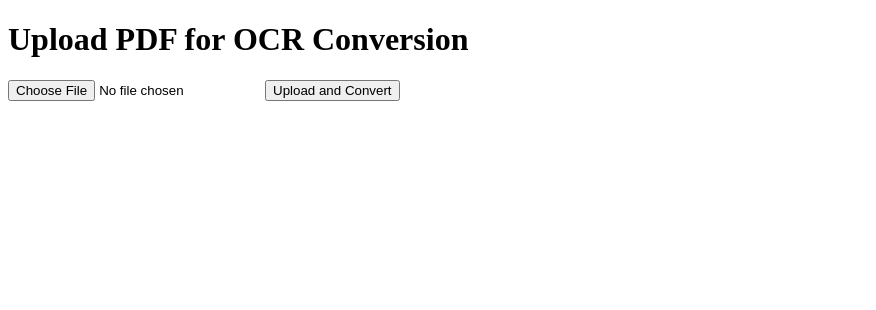
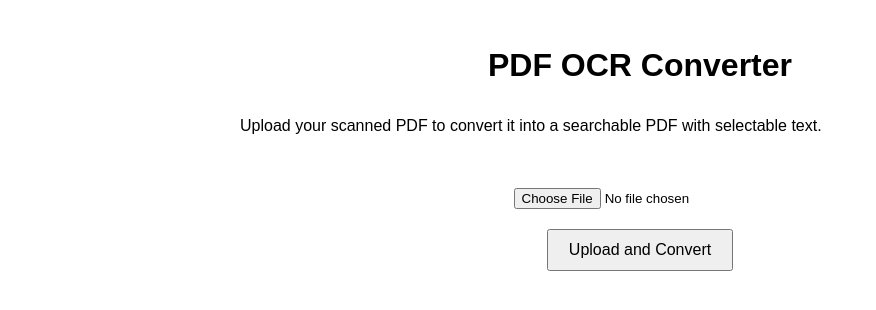
Before and after one commit to Pankaj-Shrestha/selectable-pdf, a FastAPI app: page / in a window 1280 px wide. Shown: the top 310 px of the page, without its empty margins (0-876 px from the left). Run offline with FastAPI, Linux system fonts and the light colour scheme.

Commit message:
Add main application logic and update templates for PDF OCR processing

```diff
--- a/app.py
+++ /dev/null
@@ -1,43 +0,0 @@
-import os
-import tempfile
-from fastapi import FastAPI, File, UploadFile, Request
-from fastapi.responses import FileResponse, HTMLResponse
-from fastapi.templating import Jinja2Templates
-import ocrmypdf
-
-app = FastAPI()
-templates = Jinja2Templates(directory="templates")
-
-@app.get("/", response_class=HTMLResponse)
-async def read_form(request: Request):
-    # Render the HTML form for file upload.
-    return templates.TemplateResponse("index.html", {"request": request})
-
-@app.post("/upload", response_class=FileResponse)
-async def upload_pdf(file: UploadFile = File(...)):
-    # Save the uploaded PDF temporarily.
-    with tempfile.NamedTemporaryFile(delete=False, suffix=".pdf") as input_pdf:
-        content = await file.read()
-        input_pdf.write(content)
-        input_pdf.flush()
-        input_pdf_path = input_pdf.name
-
-    # Define the output file path.
-    output_pdf_path = input_pdf_path + "_ocr.pdf"
-
-    try:
-        # Process the PDF with OCR; this will add a hidden text layer.
-        ocrmypdf.ocr(input_pdf_path, output_pdf_path, deskew=True)
-    except Exception as e:
-        # In a real app, you might want to return an error page or JSON.
-        return {"error": str(e)}
-    finally:
-        # Clean up the input temporary file.
-        os.remove(input_pdf_path)
-
-    # Return the new PDF to the client.
-    return FileResponse(
-        output_pdf_path,
-        media_type="application/pdf",
-        filename="ocr.pdf"
-    )
--- /dev/null
+++ b/main.py
@@ -0,0 +1,65 @@
+import os
+import tempfile
+from fastapi import FastAPI, File, UploadFile, Request, HTTPException
+from fastapi.responses import FileResponse, HTMLResponse
+from fastapi.templating import Jinja2Templates
+from fastapi.staticfiles import StaticFiles
+import ocrmypdf
+
+app = FastAPI()
+
+# Mount the static directory for assets like favicon
+app.mount("/static", StaticFiles(directory="static"), name="static")
+
+# Set up Jinja2 templates
+templates = Jinja2Templates(directory="templates")
+
+@app.get("/", response_class=HTMLResponse)
+async def index(request: Request):
+    """Render the index.html form for uploading PDFs."""
+    return templates.TemplateResponse("index.html", {"request": request})
+
+@app.post("/upload")
+async def upload_pdf(file: UploadFile = File(...)):
+    """
+    Receives a PDF, processes it with OCRmyPDF using Tesseract configured for German,
+    and returns the OCR'd PDF file.
+    """
+    # Create a temporary file to store the uploaded PDF
+    with tempfile.NamedTemporaryFile(delete=False, suffix=".pdf") as temp_input:
+        content = await file.read()
+        temp_input.write(content)
+        temp_input.flush()
+        input_pdf_path = temp_input.name
+
+    # Define output file path (same temporary path with a suffix)
+    output_pdf_path = input_pdf_path + "_ocr.pdf"
+
+    try:
+        # Run OCRmyPDF with desired options:
+        # - 'language="deu"' loads the German language model (for umlauts, etc.)
+        # - 'deskew=True' straightens skewed pages
+        # - 'clean=True' cleans the input image to remove extraneous marks
+        ocrmypdf.ocr(
+            input_pdf_path,
+            output_pdf_path,
+            language="deu",
+            deskew=True,
+            clean=True
+        )
+    except Exception as e:
+        # Ensure cleanup of the temporary input file before raising an error
+        if os.path.exists(input_pdf_path):
+            os.remove(input_pdf_path)
+        raise HTTPException(status_code=500, detail=f"OCR processing failed: {e}")
+    finally:
+        # Remove the temporary input file if it exists
+        if os.path.exists(input_pdf_path):
+            os.remove(input_pdf_path)
+
+    # Return the OCR'd PDF as a file download
+    return FileResponse(
+        output_pdf_path,
+        media_type="application/pdf",
+        filename="ocr.pdf"
+    )
--- a/templates/index.html
+++ b/templates/index.html
@@ -1,14 +1,40 @@
 <!DOCTYPE html>
-<html>
+<html lang="en">
 <head>
-    <meta charset="UTF-8">
-    <title>PDF OCR Converter</title>
+  <meta charset="UTF-8">
+  <title>PDF OCR Converter</title>
+  <link rel="icon" href="/static/favicon.ico" type="image/x-icon">
+  <style>
+    body {
+      font-family: Arial, sans-serif;
+      max-width: 800px;
+      margin: 40px auto;
+      padding: 0 20px;
+      line-height: 1.6;
+    }
+    h1 {
+      text-align: center;
+    }
+    form {
+      margin-top: 30px;
+      text-align: center;
+    }
+    input[type="file"] {
+      margin: 20px 0;
+    }
+    button {
+      padding: 10px 20px;
+      font-size: 16px;
+    }
+  </style>
 </head>
 <body>
-    <h1>Upload PDF for OCR Conversion</h1>
-    <form action="/upload" enctype="multipart/form-data" method="post">
-        <input type="file" name="file" accept="application/pdf" required>
-        <button type="submit">Upload and Convert</button>
-    </form>
+  <h1>PDF OCR Converter</h1>
+  <p>Upload your scanned PDF to convert it into a searchable PDF with selectable text.</p>
+  <form action="/upload" method="post" enctype="multipart/form-data">
+    <input type="file" name="file" accept="application/pdf" required>
+    <br>
+    <button type="submit">Upload and Convert</button>
+  </form>
 </body>
 </html>
```
Also changed, not shown: static/favicon.ico (added), 2 other files.
